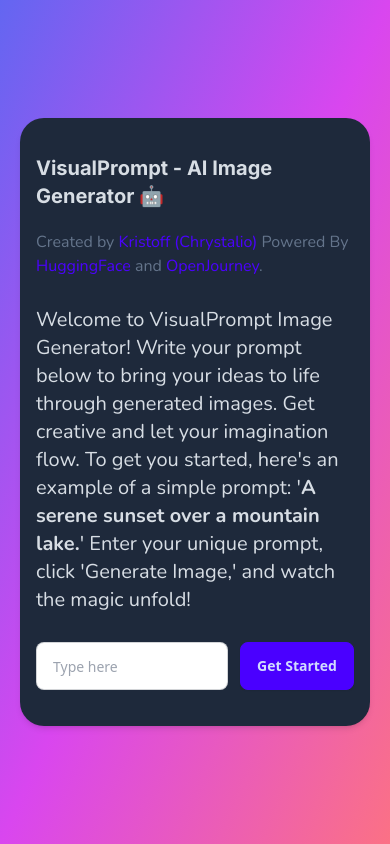
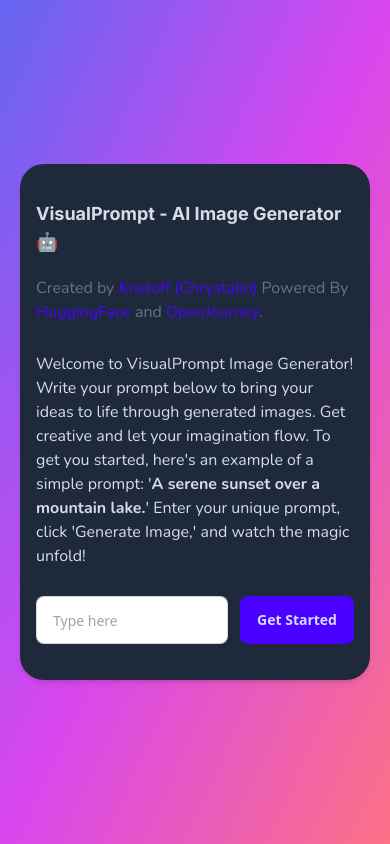
Before and after one commit to chrystalio/VisualPrompt, a plain HTML site: page index.html in a window 390 px wide. Drawn offline with nearby package versions, Linux system fonts and the light colour scheme.

Commit message:
Update responsive class css

```diff
--- a/index.html
+++ b/index.html
@@ -39,13 +39,13 @@
     <div class="hero min-h-screen bg-gradient-to-tl from-rose-400 via-fuchsia-500 to-indigo-500">
         <div class="m-5 p-4 lg:p-20 text-neutral-content backdrop-blur-sm border-1 rounded-3xl shadow-md bg-slate-800">
             <div class="max-w-screen-md">
-                <h1 class="font-primary lg:text-3xl text-xl font-bold my-5">VisualPrompt - AI Image Generator 🤖</h1>
-                <p class="text-slate-500 font-secondary">
+                <h1 class="font-primary lg:text-3xl text-lg md:text-xl font-bold my-5">VisualPrompt - AI Image Generator 🤖</h1>
+                <p class="text-slate-500 font-secondary text-md">
                     Created by <a href="https://kristoff-dev.space" class="text-primary">Kristoff (Chrystalio)</a>
                     Powered By <a href="https://huggingface.co/" class="text-primary">HuggingFace</a> and <a
                         href="https://huggingface.co/prompthero/openjourney" class="text-primary">OpenJourney</a>.
                 </p>
-                <p class="lg:mt-10 lg:mb-10 my-7 text-xl font-secondary text-balance">Welcome to VisualPrompt Image
+                <p class="lg:mt-10 lg:mb-10 my-7 text-md md:text-lg lg:text-xl font-secondary">Welcome to VisualPrompt Image
                     Generator! Write your prompt below to bring your ideas to life through generated images. Get
                     creative and let your imagination flow. To get you started, here's an example of a simple prompt:
                     '<b>A serene sunset over a mountain lake.</b>' Enter your unique prompt, click 'Generate Image,' and
```
